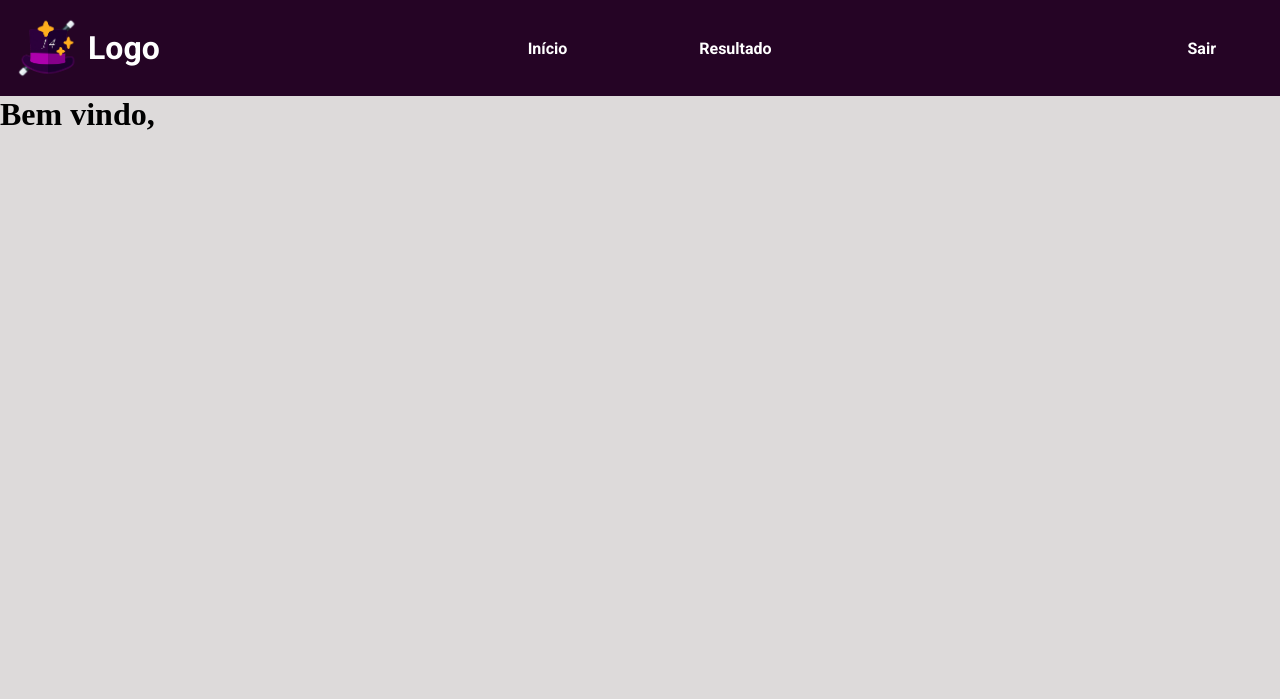
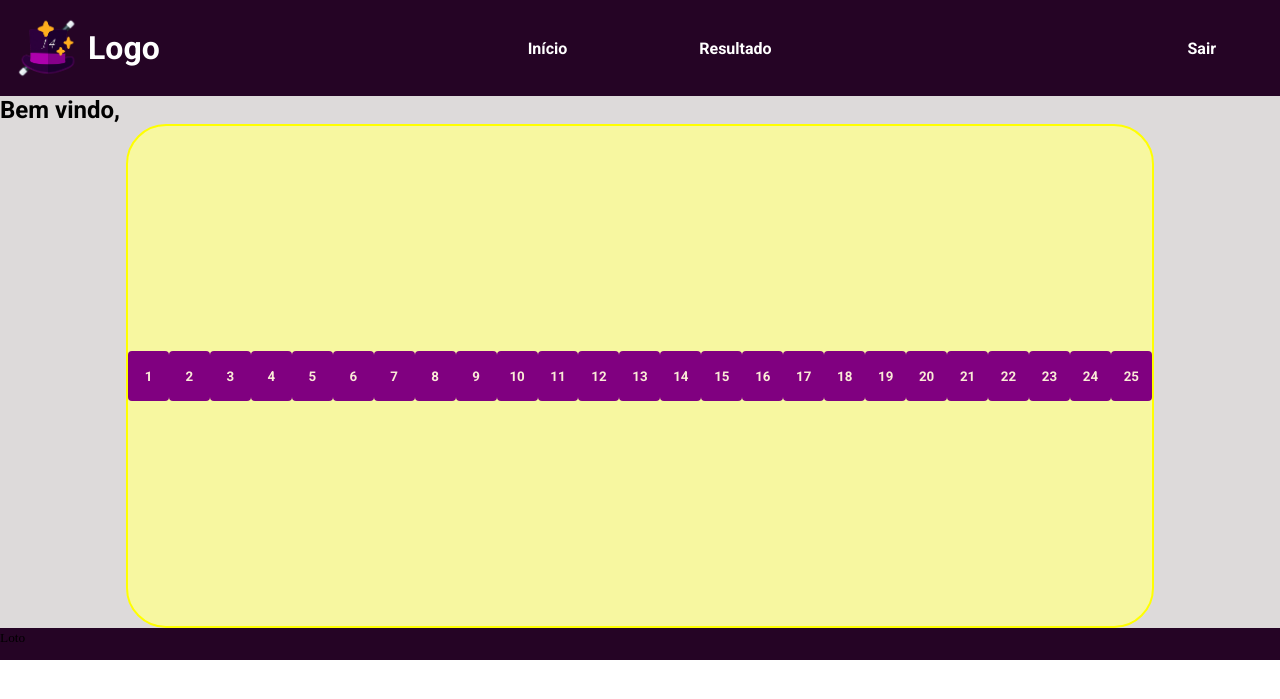
Before and after one commit to EduardoPPCaldas/ProjetoLoto, a Django app: page / in a window 1280 px wide. Shown: the top 699 px of the page. Run offline with Django 3.2, Linux system fonts and the light colour scheme.

Commit message:
Fix: Way to get the css from static files, only using css of the determined page

```diff
--- /dev/null
+++ b/static/css/index.css
@@ -0,0 +1,28 @@
+h2{
+  font-family: "Roboto", sans-serif;
+}
+#game{
+  height: 500px;
+  width: 80%;
+  margin: auto;
+  background-color: rgb(247, 247, 160);
+  border-radius: 40px;
+
+
+  border: 2px solid yellow;
+
+  display: flex;
+  align-items: center;
+  justify-content: center;
+}
+.button-game{
+  height: 50px;
+  width: 50px;
+  border-radius: 4px;
+  background-color: purple;
+  color: antiquewhite;
+  font-family: "Roboto",sans-serif;
+  font-weight: bold;
+
+  margin: auto;
+}
--- a/static/css/page.css
+++ b/static/css/page.css
@@ -34,6 +34,12 @@ a{
   margin-left: 0.5rem;
   font-size: 32px;
 }
-body{
+main{
+  height: auto;
+  width: auto;
   background-color: rgb(221, 218, 218);
 }
+footer{
+  height: 2rem;
+  background-color: rgb(37, 4, 37);
+}
--- a/templates/base.html
+++ b/templates/base.html
@@ -5,24 +5,25 @@
 <html lang="pt-br">
   <head>
     <meta charset="UTF-8">
-  <meta http-equiv="X-UA-Compatible" content="IE=edge">
     <meta name="viewport" content="width=device-width, initial-scale=1.0">
-  <link rel="stylesheet" href={% static "/css/page.css"%}>
+    <link rel="stylesheet" href="{% static "css/page.css"%}">
+    {% block css %}
+    {% endblock %}
     <link rel="preconnect" href="https://fonts.googleapis.com">
     <link rel="preconnect" href="https://fonts.gstatic.com" crossorigin>
     <link href="https://fonts.googleapis.com/css2?family=Roboto:wght@400;700&display=swap" rel="stylesheet">
-  <title>Document</title>
+    <title>Loto</title>
   </head>
   <body>
     <header>
       <div id="image-header-div">
-      <a href={% url "index" %} id="anchor-image">
+        <a href="{% url "index" %}" id="anchor-image">
           <img src={% static "/assets/images/logo.png"%} alt="Logo do site"  id="image-header">
           <p id="titulo">Logo</p>
         </a>
       </div>
       <div>
-      <a href={% url "index" %}>Início</a>
+        <a href="{% url "index" %}">Início</a>
         <a href="#">Resultado</a>
       </div>
       <div>
@@ -30,9 +31,11 @@
       </div>
     </header>
     <main>
-    {%block conteudo%}
-
+      {% block conteudo %}
       {% endblock conteudo %}
     </main>
+    <footer>
+      <small>Loto</small>
+    </footer>
   </body>
 </html>
--- a/templates/index.html
+++ b/templates/index.html
@@ -1,9 +1,43 @@
 {% extends 'base.html' %}
 
+{% load static %}
+
+{% block css %}
+  <link rel="stylesheet" href="{% static 'css/index.css' %}">
+{% endblock css %}
+
 {% block conteudo %}
-  <div>
-    <h1>
-      Bem vindo,
-    </h1>
+
+  <h2>
+    Bem vindo,
+  </h2>
+  <div id="game">
+
+    <button class="button-game">1</button>
+    <button class="button-game">2</button>
+    <button class="button-game">3</button>
+    <button class="button-game">4</button>
+    <button class="button-game">5</button>
+    <button class="button-game">6</button>
+    <button class="button-game">7</button>
+    <button class="button-game">8</button>
+    <button class="button-game">9</button>
+    <button class="button-game">10</button>
+    <button class="button-game">11</button>
+    <button class="button-game">12</button>
+    <button class="button-game">13</button>
+    <button class="button-game">14</button>
+    <button class="button-game">15</button>
+    <button class="button-game">16</button>
+    <button class="button-game">17</button>
+    <button class="button-game">18</button>
+    <button class="button-game">19</button>
+    <button class="button-game">20</button>
+    <button class="button-game">21</button>
+    <button class="button-game">22</button>
+    <button class="button-game">23</button>
+    <button class="button-game">24</button>
+    <button class="button-game">25</button>
+
   </div>
 {% endblock conteudo %}
```
Lines whose indentation alone changed are shown as unchanged.
